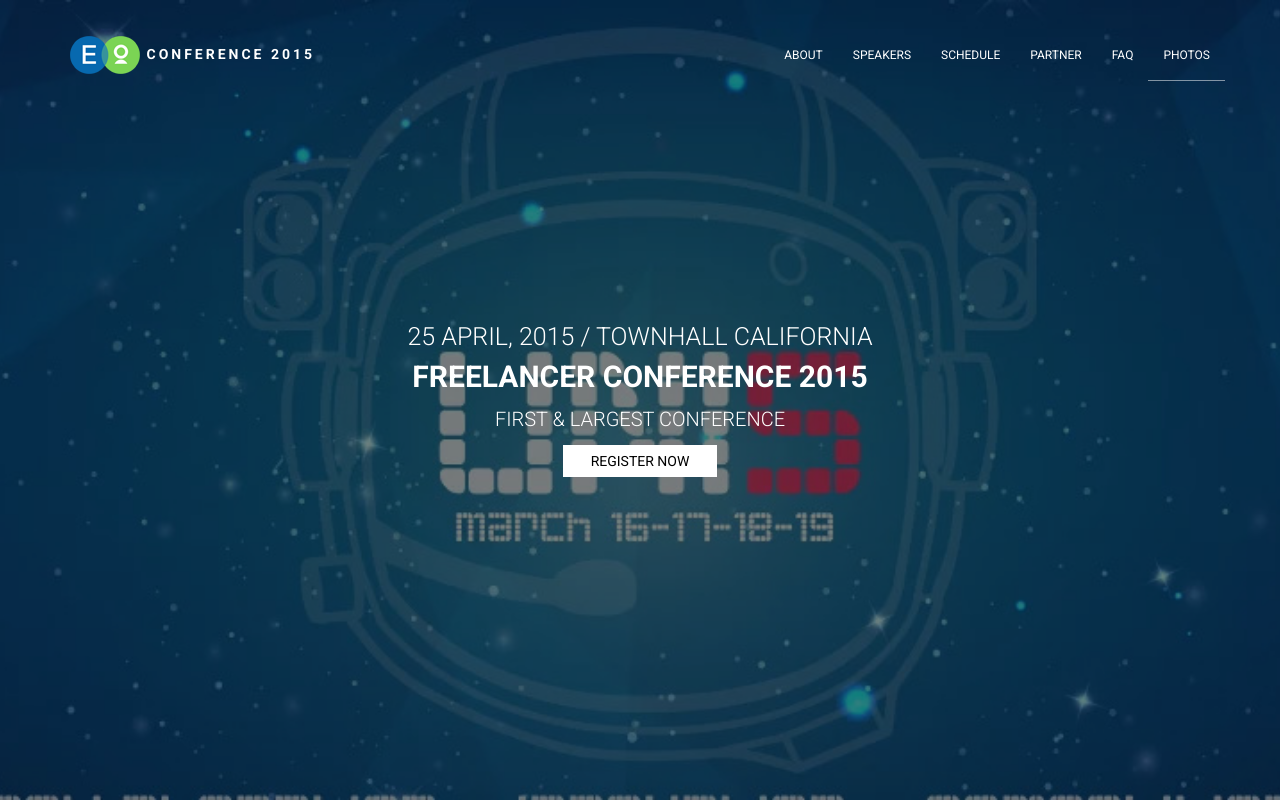
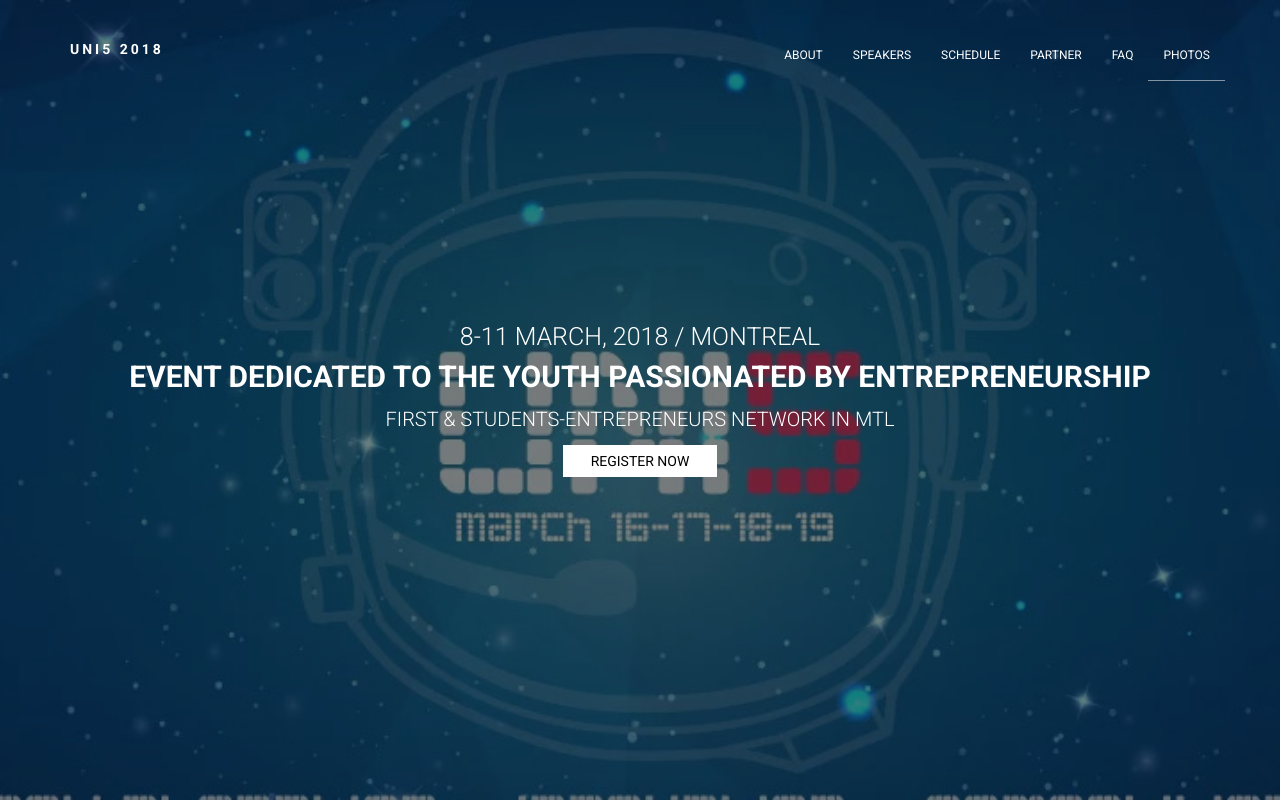
Before and after one commit to uni5ca/siteweb-uni5.ca, a website: page index.html in a window 1280 px wide. Shown: the top 802 px of the page. Drawn offline with nearby package versions, Linux system fonts and the light colour scheme; files that its build step writes are made by us from their sources; files whose address does not match are found by name.

Commit message:
Ajout date info

```diff
--- a/index.html
+++ b/index.html
@@ -5,7 +5,7 @@
     <meta http-equiv="X-UA-Compatible" content="IE=edge">
     <meta name="viewport" content="width=device-width, initial-scale=1">
 
-    <title>Conference</title>
+    <title>Uni5 - Montreal</title>
 
     <!-- css -->
     <link rel="stylesheet" href="bower_components/bootstrap/dist/css/bootstrap.min.css">
@@ -22,9 +22,9 @@
                     <a class="logo" href="index.html">
 
                         <!-- logo image  -->
-                        <img src="assets/images/logo.png" alt="Logo">
+                       <!-- <img src="assets/images/logo.png" alt="Logo"> -->
 
-                        Conference 2015
+                        Uni5 2018
                     </a>
                 </div>
 
@@ -57,11 +57,11 @@
     <header id="site-header" class="site-header valign-center">
         <div class="intro">
 
-            <h2>25 April, 2015 / Townhall California</h2>
+            <h2>8-11 March, 2018 / Montreal</h2>
 
-            <h1>Freelancer Conference 2015</h1>
+            <h1>Event dedicated to the youth passionated by entrepreneurship</h1>
 
-            <p>First &amp; Largest Conference</p>
+            <p>First &amp; students-entrepreneurs network in MTL</p>
 
             <a class="btn btn-white" data-scroll href="#registration">Register Now</a>
 
```
